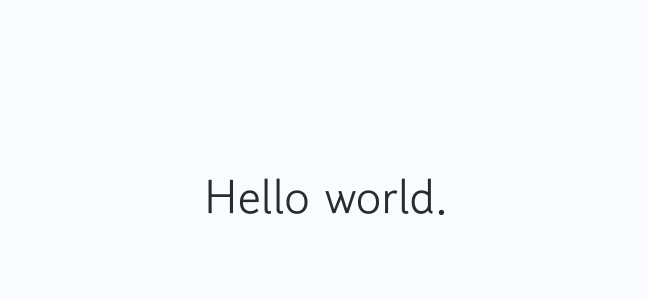
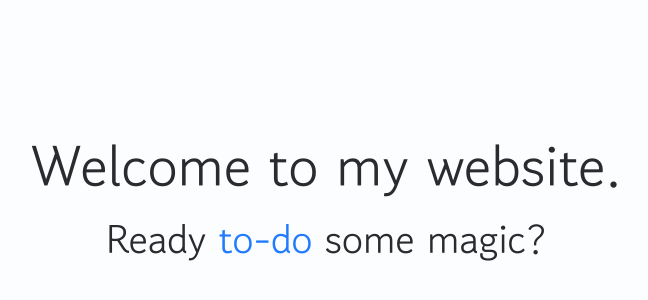
Before and after one commit to HasAFriend/to-do-list-webapp, a Next.js app: page / in a window 1280 px wide. Shown: the part 204-504 px from the top of the page, without its empty margins (314-962 px from the left). Built offline with nearby package versions, Linux system fonts and the light colour scheme.

Commit message:
Added typography components. Added clsx and tailwind merge to the new utils.ts file under lib. Added components into main landing page. Added index for easier import in typography.

```diff
--- a/src/app/page.tsx
+++ b/src/app/page.tsx
@@ -1,9 +1,18 @@
-import Image from "next/image";
+import {
+  TypographyTitle,
+  TypographySubtitle,
+  TypographyText,
+} from "@/presentation/components/ui/typography"
 
 export default function Home() {
   return (
-    <div className="flex min-h-screen items-center justify-center font-main">
-      <h1 className="text-5xl"> Hello world. </h1>
+    <div>
+      <div className="flex h-screen items-center justify-center font-main flex-col bg-[#FBFDFF]">
+        <div className="flex flex-col items-center justify-center">
+          <TypographyTitle> Welcome to my website. </TypographyTitle>
+          <TypographySubtitle> Ready <span className="text-[#227BFF]">to-do</span> some magic? </TypographySubtitle>
+        </div>
+      </div>
     </div>
   );
 }
--- /dev/null
+++ b/src/presentation/components/ui/typography/Subtitle.tsx
@@ -0,0 +1,17 @@
+import { cn } from "@/presentation/lib/utils";
+import * as React from "react";
+
+export type H2Props = React.HTMLAttributes<HTMLHeadingElement>
+
+export const TypographySubtitle = React.forwardRef<HTMLHeadingElement, H2Props>(
+    ({ className, ...props }, ref) => (
+        <h1
+            ref={ref}
+            className={cn(
+                "text-[40px] text-balance",
+                className
+            )}
+            {...props}
+        />
+    )
+)
--- /dev/null
+++ b/src/presentation/components/ui/typography/Text.tsx
@@ -0,0 +1,17 @@
+import { cn } from "@/presentation/lib/utils";
+import * as React from "react";
+
+export type ParagraphProps = React.HTMLAttributes<HTMLParagraphElement>
+
+export const TypographyText = React.forwardRef<HTMLHeadingElement, ParagraphProps>(
+    ({ className, ...props }, ref) => (
+        <h1
+            ref={ref}
+            className={cn(
+                "text-[32px] text-balance",
+                className
+            )}
+            {...props}
+        />
+    )
+)
--- /dev/null
+++ b/src/presentation/components/ui/typography/Title.tsx
@@ -0,0 +1,17 @@
+import { cn } from "@/presentation/lib/utils";
+import * as React from "react";
+
+export type H1Props = React.HTMLAttributes<HTMLHeadingElement>
+
+export const TypographyTitle = React.forwardRef<HTMLHeadingElement, H1Props>(
+    ({ className, ...props }, ref) => (
+        <h1
+            ref={ref}
+            className={cn(
+                "text-[57px] text-balance",
+                className // allows for class styles to be placed inside this component when called outside of this file
+            )}
+            {...props} // this is all the props placed inside a CALLED component outside of this file (not necessarily className)
+        />
+    )
+)
--- /dev/null
+++ b/src/presentation/components/ui/typography/index.ts
@@ -0,0 +1,3 @@
+export * from "./Title"
+export * from "./Subtitle"
+export * from "./Text"
--- /dev/null
+++ b/src/presentation/lib/utils.ts
@@ -0,0 +1,9 @@
+import { clsx, type ClassValue } from "clsx"
+import { twMerge } from "tailwind-merge"
+
+// clsx allows for easier handling of true/false statements (variable && "output")
+// twMerge allows for resolving conflicting tailwind classes (sometimes some devs leave two classes without knowing like p-6, p-8 so twMerge fixes that)
+
+export function cn(...inputs: ClassValue[]) {
+    return twMerge(clsx(inputs))
+}
--- a/tsconfig.json
+++ b/tsconfig.json
@@ -19,7 +19,7 @@
       }
     ],
     "paths": {
-      "@/*": ["./src/*"]
+      "@/*": ["./src/*"] // Makes it so that @ is automatically called as /src/
     }
   },
   "include": [
```
Also changed, not shown: package.json (+7 -5 lines), src/presentation/components/ui/button/Button.tsx (added), src/presentation/components/ui/input/InputBar.tsx (added), 1 other file (tests, documents, lock files or other folders).
